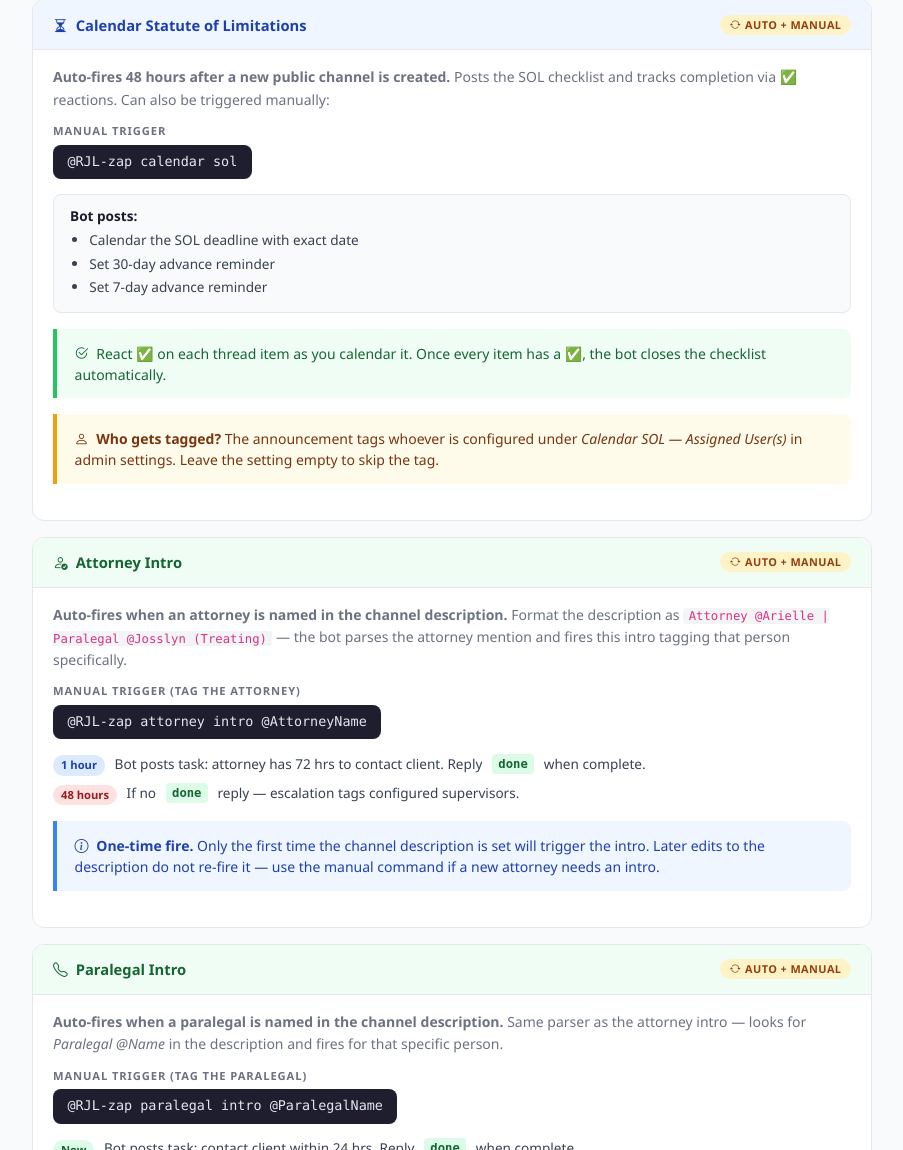
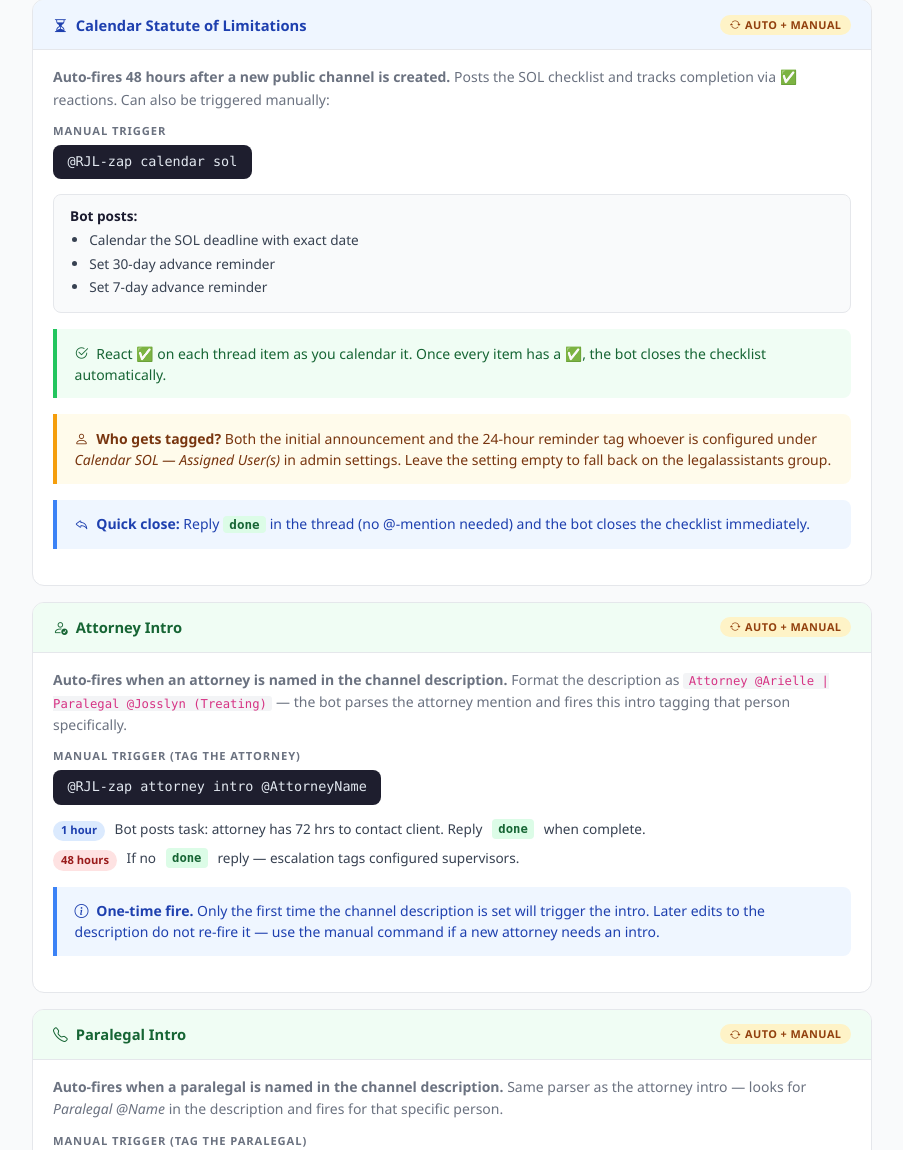
Before and after one commit to david-ramosjames/rjl-zap, a Flask app: page / in a window 1280 px wide. Shown: the part 5350-6500 px from the top of the page, without its empty margins (188-1091 px from the left). Run offline with Flask 3, Linux system fonts and the light colour scheme; data that the repository does not hold is empty.

Commit message:
SOL reminder tags assigned users + 'done' reply closes any workflow
Two small UX improvements:

1. Calendar SOL 24-hr reminder now tags whoever is configured under
   "Calendar SOL — Assigned User(s)" (same group as the initial
   announcement), falling back to the legalassistants subteam only
   when that admin setting is empty. Other reaction-tracked workflows
   keep the original legalassistants behavior.

2. A thread reply that *starts* with the word "done" (regex anchored
   at start + \b, so "done" / "done." / "done!" / "done all 3" all
   count, but "I'm done" / "halfway done" don't) now force-closes the
   workflow record for that thread — same effect as the existing
   @-mention COMPLETE, no @-mention required. Useful for Calendar SOL
   and the manual Calendar Checklists where the user just wants to
   say "done" once instead of reacting on every item.

FAQ updated: Thread Replies section now lists "done" (covers intros,
case setup, client intake, SOL, calendar checklists), "confirmed"
(doc verification), "scheduled" (check pickup), and the equivalence
of @-mention COMPLETE. SOL card calls out both the reminder-tag
behavior and the quick "done" close.

Note on the logs the user shared: the [error] tag in front of every
INFO line is a Railway display quirk — Python logging writes to
stderr by default and Railway tags anything on stderr as [error].
Not a real error, no code change needed.

https://claude.ai/code/session_01QMtP5CaQsZY3iwZ8ce5itC

```diff
--- a/templates/index.html
+++ b/templates/index.html
@@ -806,7 +806,12 @@
 
         <div class="callout amber mt-2">
           <i class="bi bi-person me-1"></i>
-          <strong>Who gets tagged?</strong> The announcement tags whoever is configured under <em>Calendar SOL — Assigned User(s)</em> in admin settings. Leave the setting empty to skip the tag.
+          <strong>Who gets tagged?</strong> Both the initial announcement and the 24-hour reminder tag whoever is configured under <em>Calendar SOL — Assigned User(s)</em> in admin settings. Leave the setting empty to fall back on the legalassistants group.
+        </div>
+
+        <div class="callout blue mt-2">
+          <i class="bi bi-reply me-1"></i>
+          <strong>Quick close:</strong> Reply <span class="done-word">done</span> in the thread (no @-mention needed) and the bot closes the checklist immediately.
         </div>
       </div>
     </div>
@@ -991,7 +996,12 @@
           <div class="col-md-4">
             <div style="font-weight:600;font-size:.9rem;margin-bottom:.4rem">Mark intro/setup complete</div>
             <div class="type-this">done</div>
-            <div class="small text-muted mt-1">Stops the escalation timer for attorney intro, paralegal intro, and case setup.</div>
+            <div class="small text-muted mt-1">Stops the escalation timer for attorney intro, paralegal intro, case setup, and client intake. Also closes Calendar SOL and other calendar checklists.</div>
+          </div>
+          <div class="col-md-4">
+            <div style="font-weight:600;font-size:.9rem;margin-bottom:.4rem">Confirm document verification</div>
+            <div class="type-this">confirmed</div>
+            <div class="small text-muted mt-1">Stops the escalation timer for the document verification workflow.</div>
           </div>
           <div class="col-md-4">
             <div style="font-weight:600;font-size:.9rem;margin-bottom:.4rem">Confirm check pickup scheduled</div>
@@ -1001,7 +1011,7 @@
           <div class="col-md-4">
             <div style="font-weight:600;font-size:.9rem;margin-bottom:.4rem">Close any workflow early</div>
             <div class="type-this">@RJL-zap COMPLETE</div>
-            <div class="small text-muted mt-1">Immediately closes the checklist and stops all reminders, even if not every ✅ is checked.</div>
+            <div class="small text-muted mt-1">Same as <span class="done-word">done</span> for reaction-tracked checklists — closes everything and stops reminders.</div>
           </div>
         </div>
 
```
Also changed, not shown: app.py (+26 -0 lines), reminders.py (+16 -1 lines).
